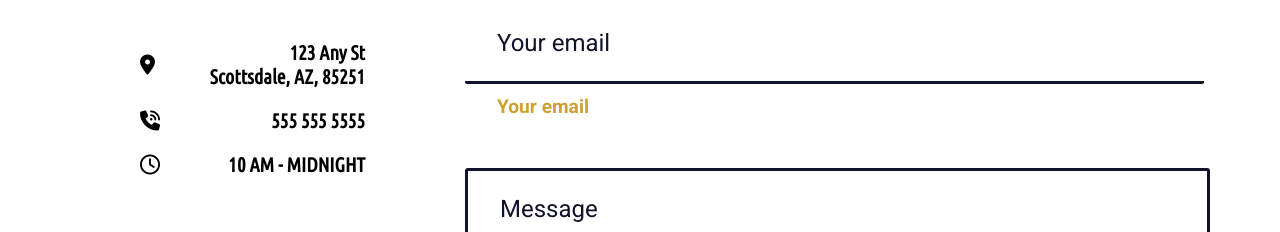
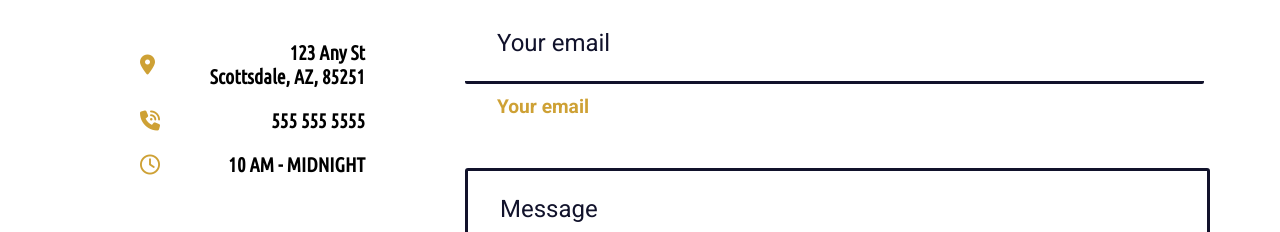
Before and after one commit to SoSoSammy/dev-fries, a plain HTML site: page contact.html in a window 1280 px wide. Shown: the part 568-800 px from the top of the page. Drawn offline with Linux system fonts and the light colour scheme.

Commit message:
Update contact.css

```diff
--- a/styles/contact.css
+++ b/styles/contact.css
@@ -21,3 +21,7 @@
     text-align: right;
     font-size: 1.25em;
 }
+
+.company-metadata-sidebar-wrapper>.company-details-wrapper i {
+    color: #cea135;
+}
```
